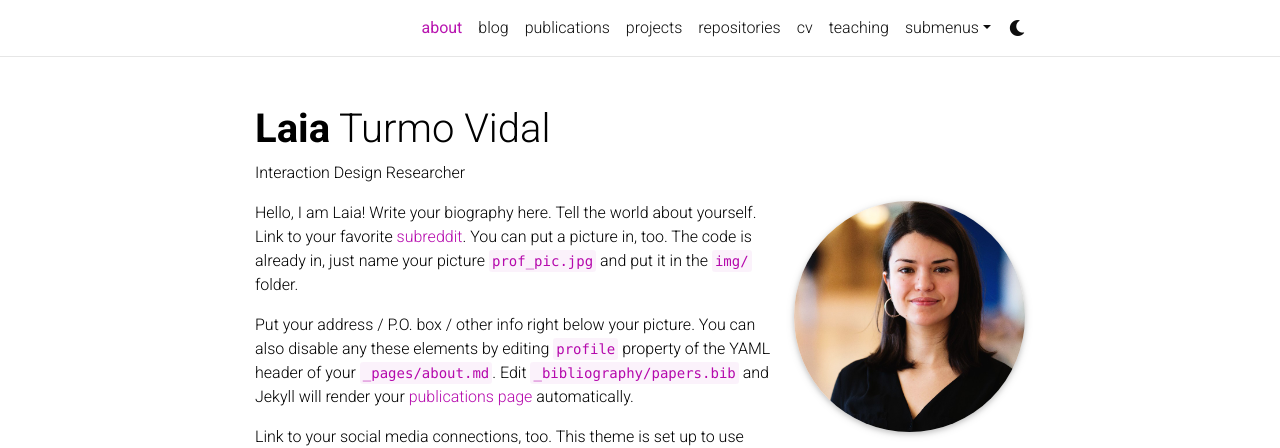
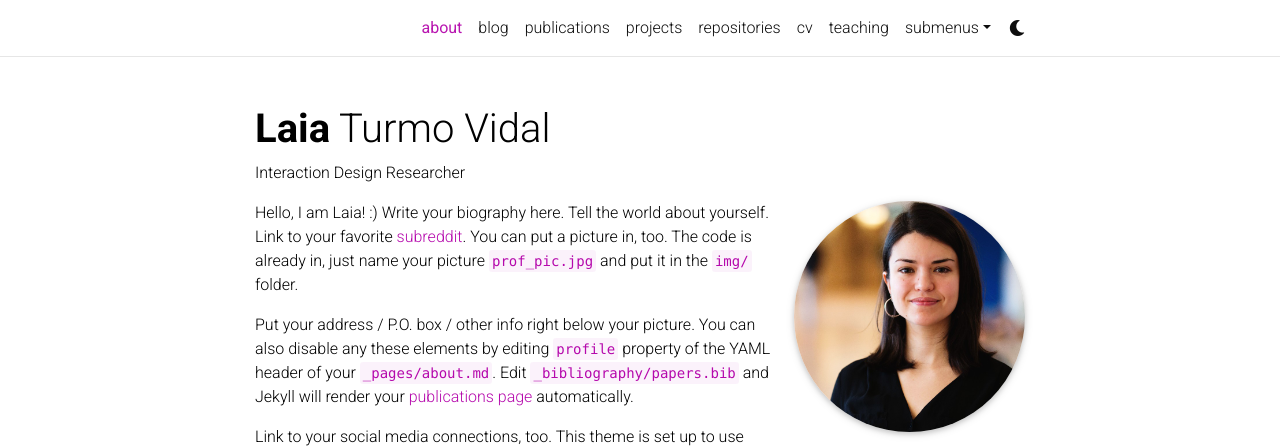
Before and after one commit to laiatv/laiatv.github.io, a Jekyll site: the page built from _pages/about.md, in a window 1280 px wide. Shown: the top 448 px of the page. Built offline with Jekyll 4.4.1, drawn with Linux system fonts in a browser that asks for light colours; full-size pictures stand in for the smaller copies a plugin makes; comment, search, counter and statistics services are not loaded; a style sheet for code colours, icons or effects is not loaded.

```diff
--- a/_pages/about.md
+++ b/_pages/about.md
@@ -19,7 +19,7 @@ selected_papers: false # includes a list of papers marked as "selected={true}"
 social: true  # includes social icons at the bottom of the page
 ---
 
-Hello, I am Laia! Write your biography here. Tell the world about yourself. Link to your favorite [subreddit](http://reddit.com). You can put a picture in, too. The code is already in, just name your picture `prof_pic.jpg` and put it in the `img/` folder.
+Hello, I am Laia! :) Write your biography here. Tell the world about yourself. Link to your favorite [subreddit](http://reddit.com). You can put a picture in, too. The code is already in, just name your picture `prof_pic.jpg` and put it in the `img/` folder.
 
 Put your address / P.O. box / other info right below your picture. You can also disable any these elements by editing `profile` property of the YAML header of your `_pages/about.md`. Edit `_bibliography/papers.bib` and Jekyll will render your [publications page](/al-folio/publications/) automatically.
 
```
